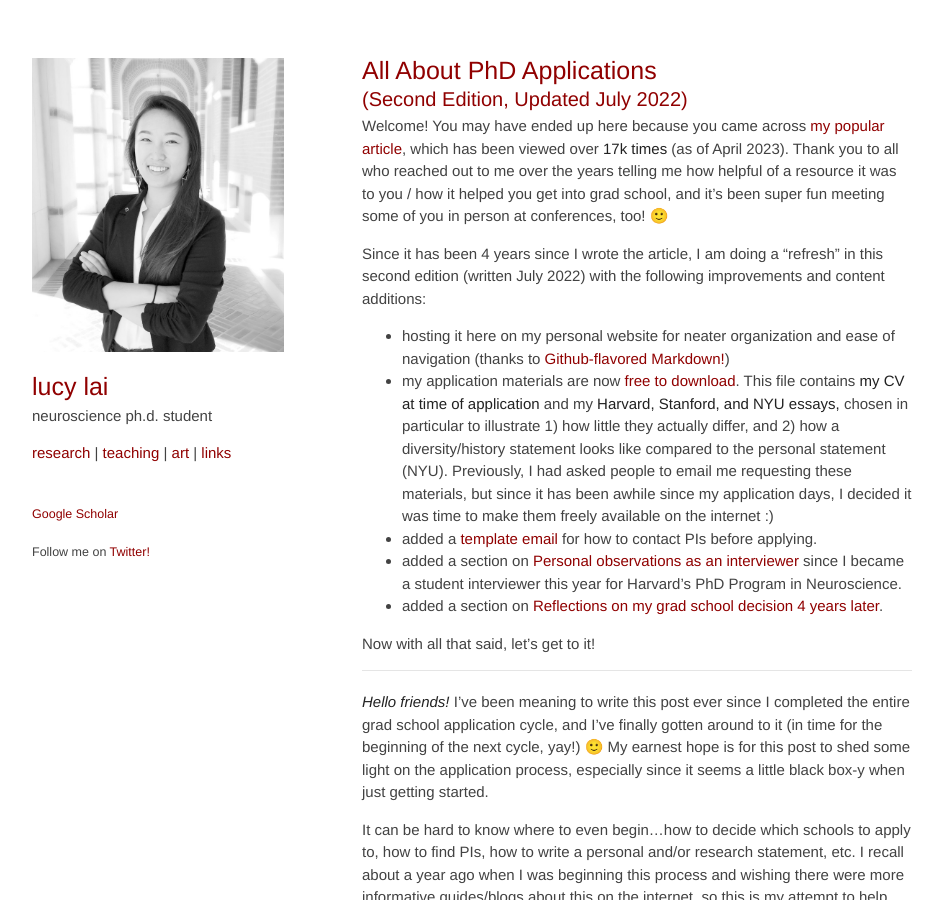
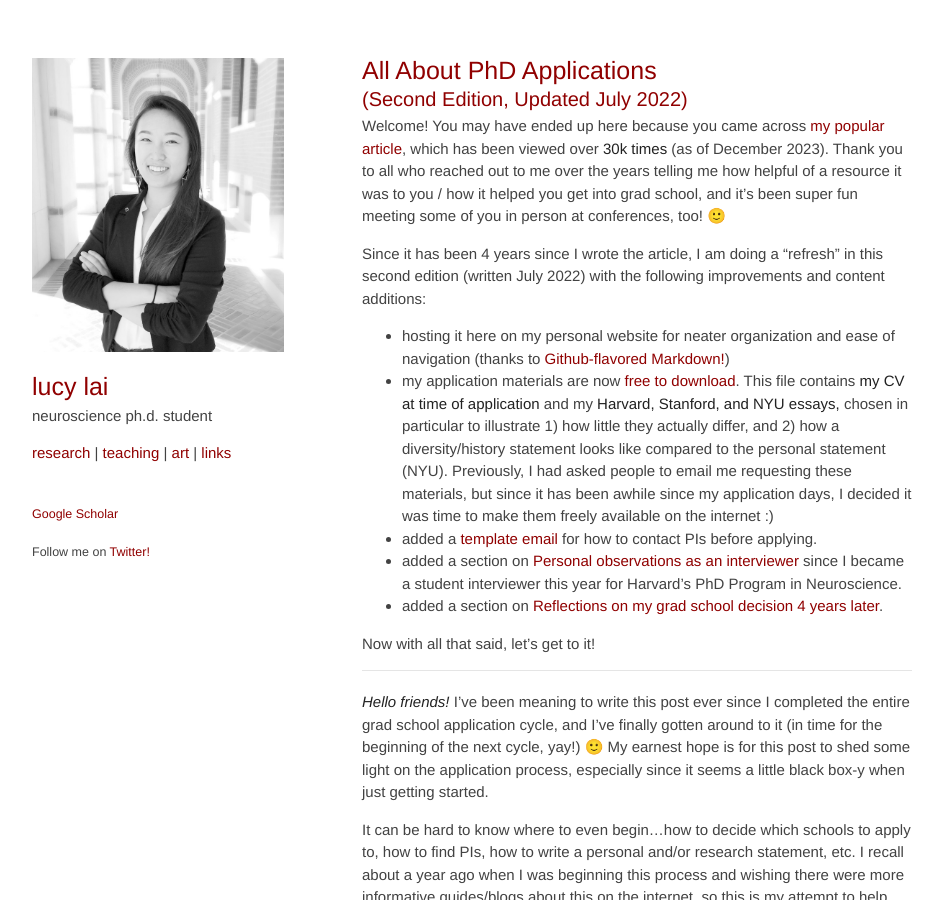
Before and after one commit to lucylai96/lucylai96.github.io, a Jekyll site: the page built from blog/gradapps.md, in a window 1280 px wide and 900 px high. Shown: the whole window, without its empty margins (168-1111 px from the left). Built offline with Jekyll 4.4.1, drawn with Linux system fonts in a browser that asks for light colours; our own code applies the rules of GitHub Pages for plain Markdown files.

Commit message:
Update gradapps.md

```diff
--- a/blog/gradapps.md
+++ b/blog/gradapps.md
@@ -1,7 +1,7 @@
 # All About PhD Applications
 ## (Second Edition, Updated July 2022)
 
-Welcome! You may have ended up here because you came across [my popular article](https://lucyblogs.wordpress.com/2018/08/02/all-about-phd-applications), which has been viewed over **17k times** (as of April 2023). Thank you to all who reached out to me over the years telling me how helpful of a resource it was to you / how it helped you get into grad school, and it's been super fun meeting some of you in person at conferences, too! 🙂
+Welcome! You may have ended up here because you came across [my popular article](https://lucyblogs.wordpress.com/2018/08/02/all-about-phd-applications), which has been viewed over **30k times** (as of December 2023). Thank you to all who reached out to me over the years telling me how helpful of a resource it was to you / how it helped you get into grad school, and it's been super fun meeting some of you in person at conferences, too! 🙂
 
 Since it has been 4 years since I wrote the article, I am doing a "refresh" in this second edition (written July 2022) with the following improvements and content additions:
 *  hosting it here on my personal website for neater organization and ease of navigation (thanks to [Github-flavored Markdown!](https://docs.github.com/en/get-started/writing-on-github/getting-started-with-writing-and-formatting-on-github/about-writing-and-formatting-on-github))
```
